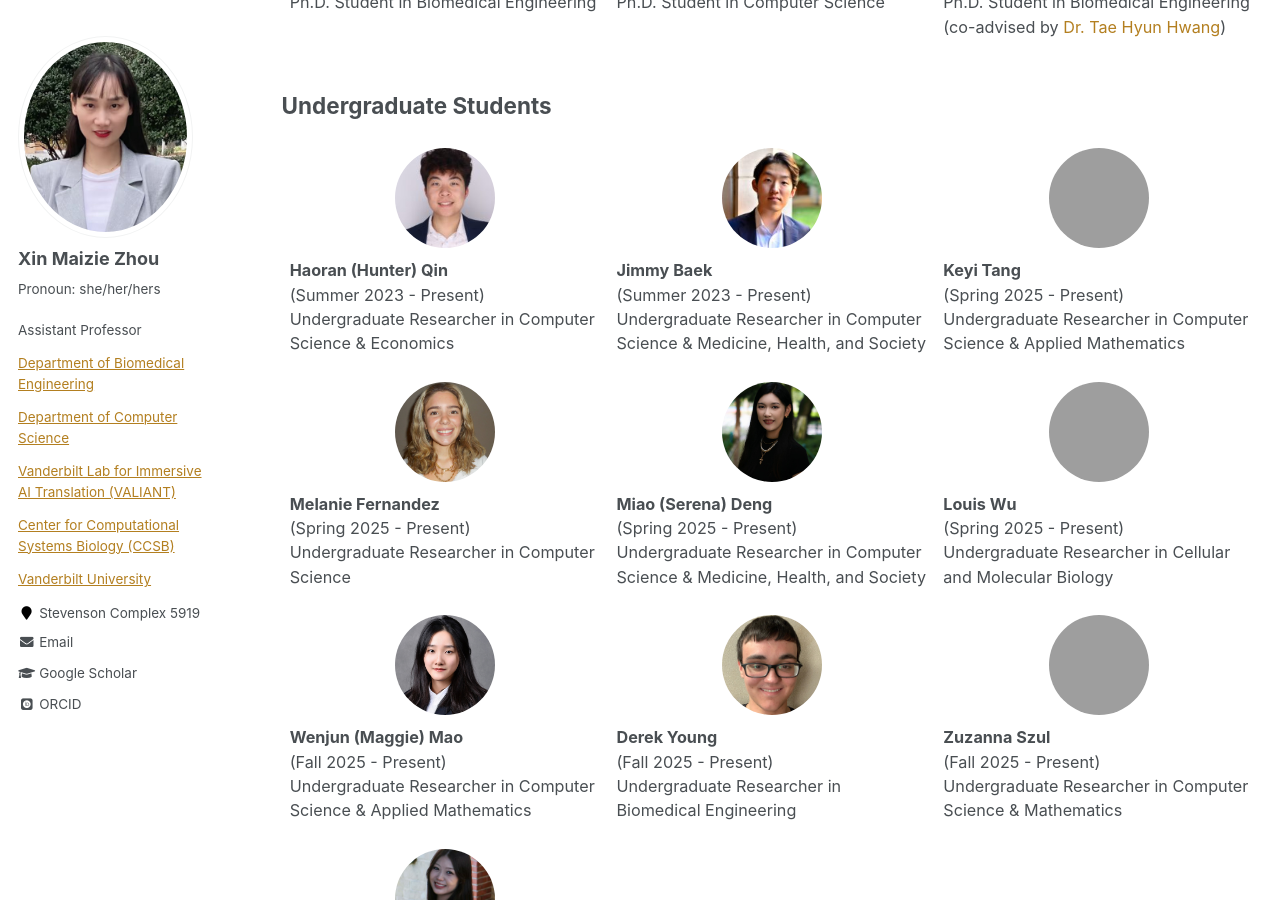
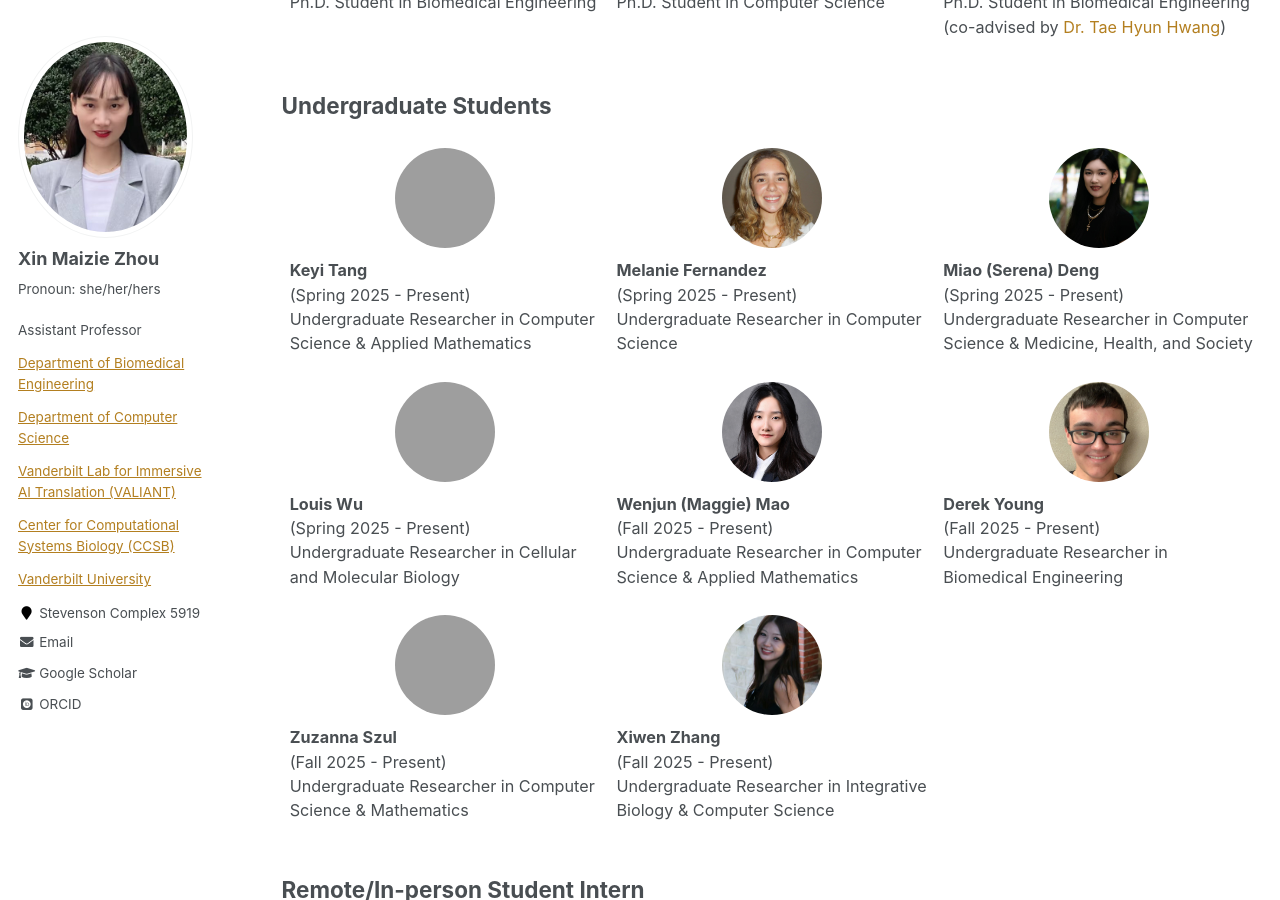
Before and after one commit to maiziezhoulab/Maiziezhoulab.github.io, a Jekyll site: the page built from _pages/LabMembers.md, in a window 1280 px wide and 900 px high, scrolled down 1258 px, cut to the strip 0-900 px from the top of the window. Built offline with Jekyll 4.4.1, drawn with Linux system fonts in a browser that asks for light colours; some web fonts are replaced; some of the changed text lies outside the part shown; grey boxes are pictures that could not be loaded.

Commit message:
Update LabMembers.md

```diff
--- a/_pages/LabMembers.md
+++ b/_pages/LabMembers.md
@@ -89,20 +89,7 @@ author_profile: true
 ## Undergraduate Students
 <table style="border-collapse: collapse; table-layout: fixed; vertical-align: top;">
  <tr>
-    <td>
-        <div style="text-align: center">
-            <img src="/images/students/Haoran.jpg" class="student-profile-pic">
-        </div>
-        <b>Haoran (Hunter) Qin</b> <br>(Summer 2023 - Present) <br>
-        Undergraduate Researcher in Computer Science & Economics
-    </td>
-   <td>
-        <div style="text-align: center">
-            <img src="/images/students/Jimmy.jpg" class="student-profile-pic">
-        </div>
-        <b>Jimmy Baek</b> <br>(Summer 2023 - Present) <br>
-        Undergraduate Researcher in Computer Science & Medicine, Health, and Society
-    </td>
+
    <td>
         <div style="text-align: center">
             <img src="/images/students/KeyiTang.jpg" class="student-profile-pic">
@@ -110,9 +97,6 @@ author_profile: true
         <b>Keyi Tang</b> <br>(Spring 2025 - Present) <br>
         Undergraduate Researcher in Computer Science & Applied Mathematics
     </td>
-
-</tr>
-<tr>
     <td>
         <div style="text-align: center">
             <img src="/images/students/MelanieFernandez.jpg" class="student-profile-pic">
@@ -127,6 +111,10 @@ author_profile: true
         <b>Miao (Serena) Deng</b> <br>(Spring 2025 - Present) <br>
         Undergraduate Researcher in Computer Science & Medicine, Health, and Society
     </td>
+
+</tr>
+<tr>
+
     <td>
         <div style="text-align: center">
             <img src="/images/students/hanzewu.jpg" class="student-profile-pic">
@@ -134,8 +122,6 @@ author_profile: true
         <b>Louis Wu</b> <br>(Spring 2025 - Present) <br>
         Undergraduate Researcher in Cellular and Molecular Biology
     </td>
-</tr>
-<tr>
     <td>
         <div style="text-align: center">
             <img src="/images/students/wenjunmao.jpg" class="student-profile-pic">
@@ -150,6 +136,11 @@ author_profile: true
         <b>Derek Young</b> <br>(Fall 2025 - Present) <br>
         Undergraduate Researcher in Biomedical Engineering
     </td>
+
+
+</tr>
+<tr>
+
     <td>
         <div style="text-align: center">
             <img src="/images/students/Zuzanna Szul.jpg" class="student-profile-pic">
@@ -158,12 +149,7 @@ author_profile: true
         Undergraduate Researcher in Computer Science & Mathematics
     </td>
 
-
-
-</tr>
-
-<tr>
-    <td>
+  <td>
         <div style="text-align: center">
             <img src="/images/students/XiwenZhang.jpg" class="student-profile-pic">
         </div>
@@ -171,10 +157,9 @@ author_profile: true
         Undergraduate Researcher in Integrative Biology & Computer Science
     </td>
 
+</tr>
 
 
-
-</tr>
 
 </table>
 
```
Also changed, not shown: other parts of _pages/LabMembers.md (+7 -0 lines).
